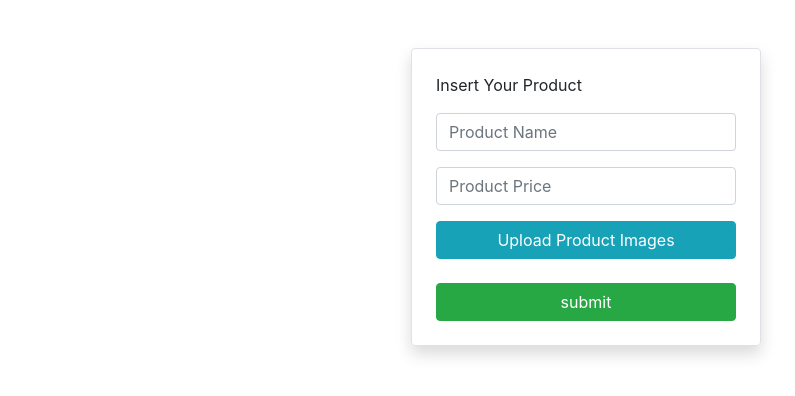
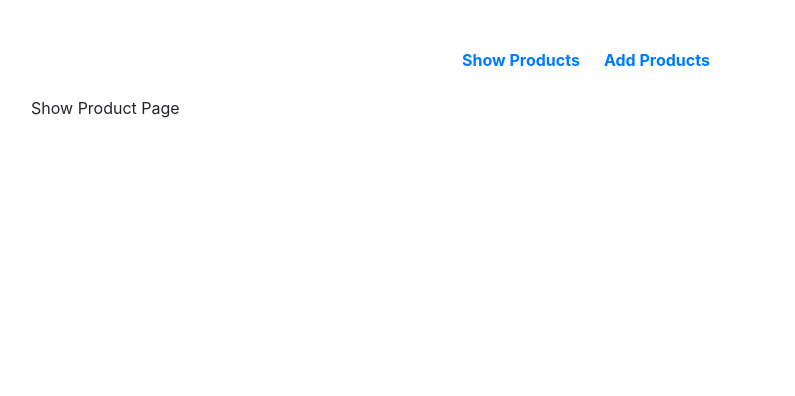
Before and after one commit to jamaludinfikrii/product-management-sporteens-frontend, a React (Create React App) app: page / in a window 1280 px wide. Shown: the top 396 px of the page, without its empty margins (54-849 px from the left). Built offline with nearby package versions, Linux system fonts and the light colour scheme.

Commit message:
ui show products

```diff
--- a/src/App.js
+++ b/src/App.js
@@ -1,10 +1,20 @@
 import React from 'react'
-import InsertProduct from './InsertProduct'
+import { BrowserRouter as Router, Switch, Route } from 'react-router-dom'
+import InsertProduct from './pages/InsertProduct'
+import Header from './components/Header'
+import ShowProducts from './pages/ShowProducts'
 
 export default function App() {
   return (
-    <div className='container mt-5'>
-      <InsertProduct />
-    </div>
+
+    <Router>
+      <div className='container mt-5'>
+        <Header/>
+        <Switch>
+          <Route path='/' exact component={ShowProducts} />
+          <Route path='/add-product' component={InsertProduct} />
+        </Switch>
+      </div>
+    </Router>
   )
 }
--- /dev/null
+++ b/src/components/Header.js
@@ -0,0 +1,19 @@
+import React, { Component } from 'react'
+import { Link } from 'react-router-dom'
+
+export class Header extends Component {
+    render() {
+        return (
+            <div className='text-center mb-4'>
+                <Link to='/'>
+                    <span className='mr-4 font-weight-bold'>Show Products</span>
+                </Link>
+                <Link to='/add-product'>
+                    <span className='font-weight-bold'>Add Products</span>
+                </Link>
+            </div>
+        )
+    }
+}
+
+export default Header
--- /dev/null
+++ b/src/pages/ShowProducts.js
@@ -0,0 +1,13 @@
+import React, { Component } from 'react'
+
+export class ShowProducts extends Component {
+    render() {
+        return (
+            <div>
+                Show Product Page
+            </div>
+        )
+    }
+}
+
+export default ShowProducts
```
Also changed, not shown: src/pages/InsertProduct.js (line endings or trailing spaces).
